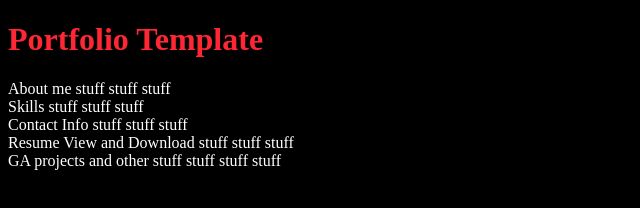
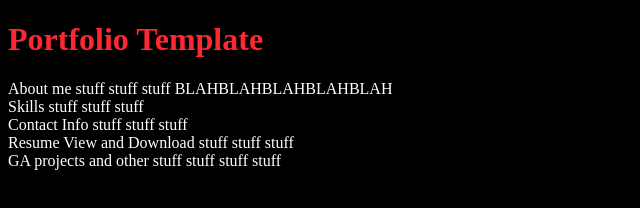
Before and after one commit to jal90/old-portfolio, a website: page index.html in a window 1280 px wide. Shown: the whole page, without its empty margins (0-640 px from the left). Drawn offline with nearby package versions, Linux system fonts and the light colour scheme.

Commit message:
Test
Test

```diff
--- a/index.html
+++ b/index.html
@@ -16,6 +16,7 @@
   <div>
     About me
     stuff stuff stuff
+    BLAHBLAHBLAHBLAHBLAH
   </div>
   <div>
     Skills
```
